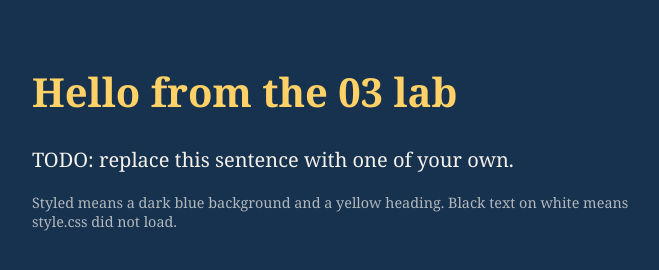
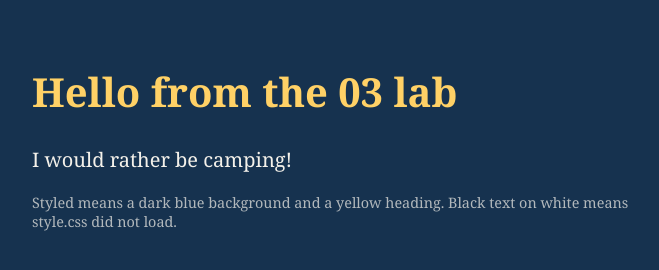
Before and after one commit to gwensab/03-git-verify-deploy, a plain HTML site: page index.html in a window 1280 px wide. Shown: the whole page, without its empty margins (288-947 px from the left). Drawn offline with Linux system fonts and the light colour scheme.

Commit message:
Replace placeholder line with my own sentence (#1)
Swap the TODO paragraph in index.html for a real line of my own,
leaving the style.css link and everything else untouched.

```diff
--- a/index.html
+++ b/index.html
@@ -12,7 +12,7 @@
 <body>
   <main>
     <h1>Hello from the 03 lab</h1>
-    <p class="mine">TODO: replace this sentence with one of your own.</p>
+    <p class="mine">I would rather be camping!</p>
     <p class="note">Styled means a dark blue background and a yellow heading. Black text on white means style.css did not load.</p>
   </main>
 </body>
```
